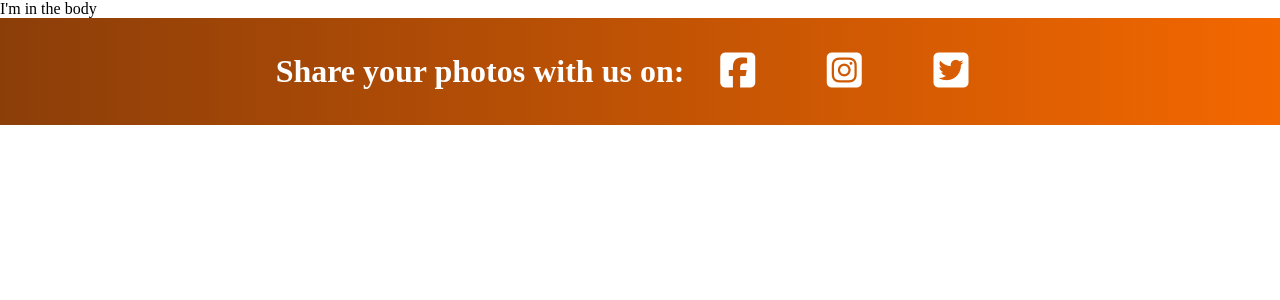
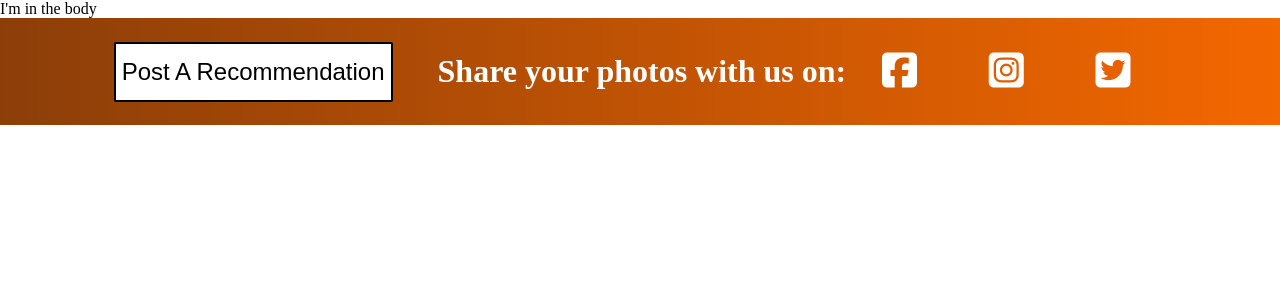
Before and after one commit to EdwinTinoco/ActivityCheckListApp, a Flask app: template templates/beach.html in a window 1280 px wide. Shown: the part 115-415 px from the top of the page. Run offline with Flask 2, Linux system fonts and the light colour scheme; the template is opened without the code that fills it, so the values that code supplies are empty; some libraries are stand-ins or nearby versions.

Commit message:
added functionality to buttons

```diff
--- a/styles/page-styles.css
+++ b/styles/page-styles.css
@@ -51,6 +51,15 @@ html * {
   width: 100vw;
 }
 
+.recommend-button  {
+  border: 2px black solid;
+  height: 60px;
+  font-size: 1.5em;
+  border-radius: 2px;
+  background: white;
+  margin-right: 45px;
+}
+
 .footer-tag {
   color: white;
 }
--- a/templates/beach.html
+++ b/templates/beach.html
@@ -20,7 +20,7 @@
       <div class="title">
         <h1>Plan Your Next Outing!</h1>
       </div>
-      <div class="logout">
+      <div onclick="window.location.href = 'login.html';" class="logout">
         <button class="logout-button">Logout</button>
       </div>
       <div class="links-wrapper">
@@ -42,6 +42,9 @@
   </div>
 
   <div class="footer">
+    <div class="recommendation">
+      <button onclick="window.location.href = 'posts.html';" class="recommend-button">Post A Recommendation</button>
+    </div>
     <div class="footer-tag">
       <h1>Share your photos with us on:</h1>
     </div>
--- a/templates/camping.html
+++ b/templates/camping.html
@@ -19,7 +19,7 @@
         <h1>Plan Your Next Outing!</h1>
       </div>
       <div class="logout">
-        <button class="logout-button">Logout</button>
+        <button onclick="window.location.href = 'login.html';" class="logout-button">Logout</button>
       </div>
       <div class="links-wrapper">
         <div class="link">
@@ -40,6 +40,9 @@
   </div>
 
   <div class="footer">
+    <div class="recommendation">
+      <button onclick="window.location.href = 'posts.html';" class="recommend-button">Post A Recommendation</button>
+    </div>
     <div class="footer-tag">
       <h1>Share your photos with us on:</h1>
     </div>
--- a/templates/fishing.html
+++ b/templates/fishing.html
@@ -19,7 +19,7 @@
         <h1>Plan Your Next Outing!</h1>
       </div>
       <div class="logout">
-        <button class="logout-button">Logout</button>
+        <button onclick="window.location.href = 'login.html';" class="logout-button">Logout</button>
       </div>
       <div class="links-wrapper">
         <div class="link">
@@ -40,6 +40,9 @@
   </div>
 
   <div class="footer">
+    <div class="recommendation">
+      <button onclick="window.location.href = 'posts.html';" class="recommend-button">Post A Recommendation</button>
+    </div>
     <div class="footer-tag">
       <h1>Share your photos with us on:</h1>
     </div>
--- a/templates/hiking.html
+++ b/templates/hiking.html
@@ -19,7 +19,7 @@
         <h1>Plan Your Next Outing!</h1>
       </div>
       <div class="logout">
-        <button class="logout-button">Logout</button>
+        <button onclick="window.location.href = 'login.html';" class="logout-button">Logout</button>
       </div>
       <div class="links-wrapper">
         <div class="link">
@@ -40,6 +40,9 @@
   </div>
 
   <div class="footer">
+    <div class="recommendation">
+      <button onclick="window.location.href = 'posts.html';" class="recommend-button">Post A Recommendation</button>
+    </div>
     <div class="footer-tag">
       <h1>Share your photos with us on:</h1>
     </div>
--- a/templates/home.html
+++ b/templates/home.html
@@ -17,7 +17,7 @@
       <h1>Plan Your Next Outing!</h1>
     </div>
     <div class="logout">
-      <button class="logout-button">Logout</button>
+      <button onclick="window.location.href = 'login.html';" class="logout-button">Logout</button>
     </div>
   </div>
 
--- a/templates/posts.html
+++ b/templates/posts.html
@@ -21,7 +21,7 @@
         <h1>Plan Your Next Outing!</h1>
       </div>
       <div class="logout">
-        <button class="logout-button">Logout</button>
+        <button onclick="window.location.href = 'login.html';" class="logout-button">Logout</button>
       </div>
       <div class="links-wrapper">
         <div class="link">
```
